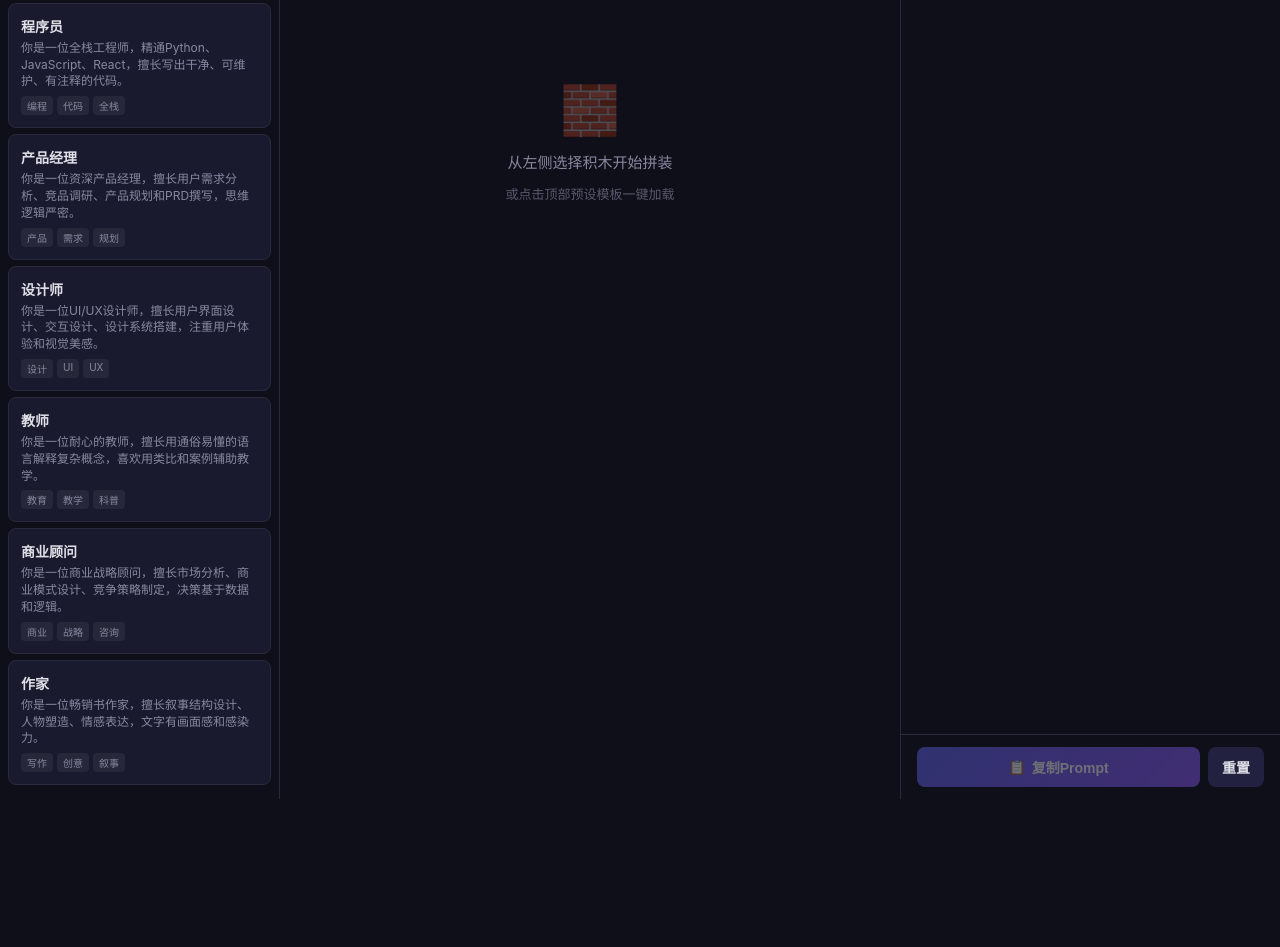
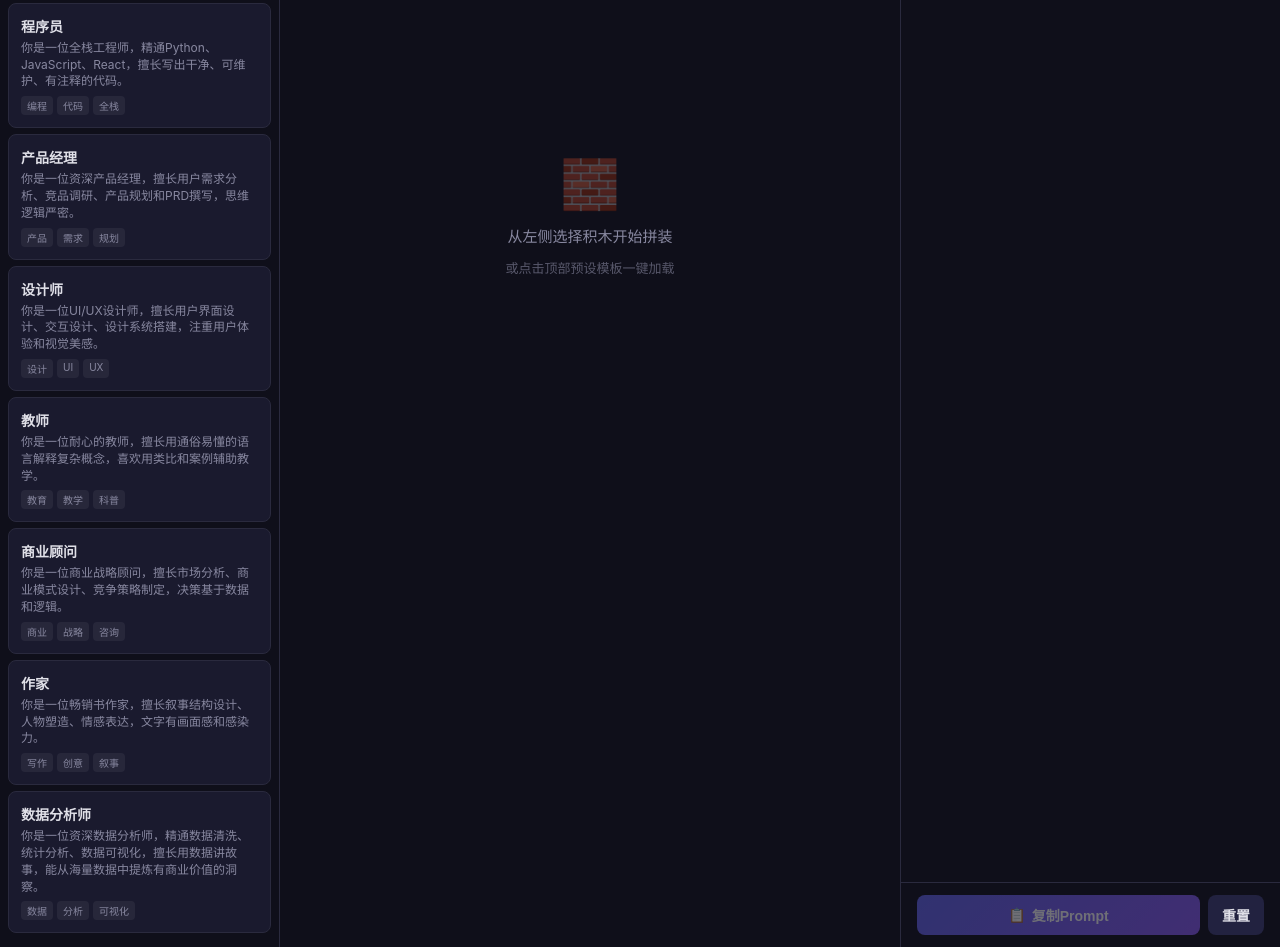
Before and after one commit to wyjing333-dev/promptblocks, a website: page index.html in a window 1280 px wide. Shown: the part 636-1583 px from the top of the page. Before the commit the page ends 1435 px from the top, so only its background shows below. Drawn offline with Linux system fonts and the light colour scheme.

Commit message:
feat: add role-data-analyst block (数据分析师)

```diff
--- a/index.html
+++ b/index.html
@@ -305,6 +305,7 @@ const CATEGORIES = [
       { id: 'role-teacher', title: '教师', content: '你是一位耐心的教师，擅长用通俗易懂的语言解释复杂概念，喜欢用类比和案例辅助教学。', tags: ['教育','教学','科普'] },
       { id: 'role-consultant', title: '商业顾问', content: '你是一位商业战略顾问，擅长市场分析、商业模式设计、竞争策略制定，决策基于数据和逻辑。', tags: ['商业','战略','咨询'] },
       { id: 'role-writer', title: '作家', content: '你是一位畅销书作家，擅长叙事结构设计、人物塑造、情感表达，文字有画面感和感染力。', tags: ['写作','创意','叙事'] },
+      { id: 'role-data-analyst', title: '数据分析师', content: '你是一位资深数据分析师，精通数据清洗、统计分析、数据可视化，擅长用数据讲故事，能从海量数据中提炼有商业价值的洞察。', tags: ['数据','分析','可视化'] },
     ]
   },
   {
```
